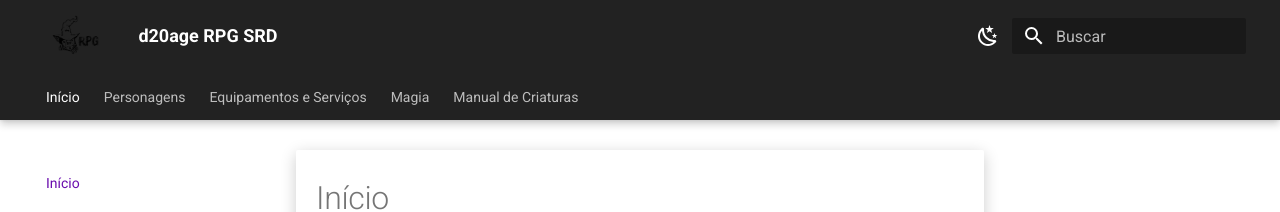
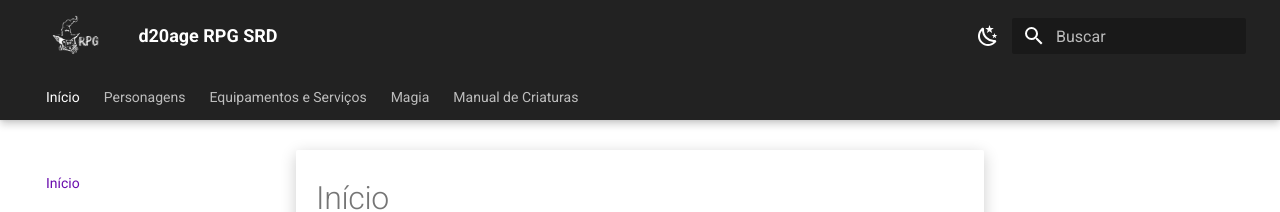
Before and after one commit to machado-cesar/d20age-rpg-srd, an MkDocs documentation site: the page built from docs/index.md, in a window 1280 px wide. Shown: the top 212 px of the page. Built offline with MkDocs 1.6.1 and Material for MkDocs 9.7.7, drawn with Linux system fonts in a browser that asks for light colours.

Commit message:
alterando a cor da logo

```diff
--- a/mkdocs.yml
+++ b/mkdocs.yml
@@ -214,7 +214,7 @@ nav:
           - Verme Púrpura: manual-de-criaturas/monstros/verme-purpura.md
 theme:
   name: material
-  logo: assets/d20agelogo.png
+  logo: assets/d20agelogobranco.png
   features:
     - navigation.tabs
     - navigation.tabs.sticky
```
Also changed, not shown: docs/assets/d20agelogobranco.png (added).
